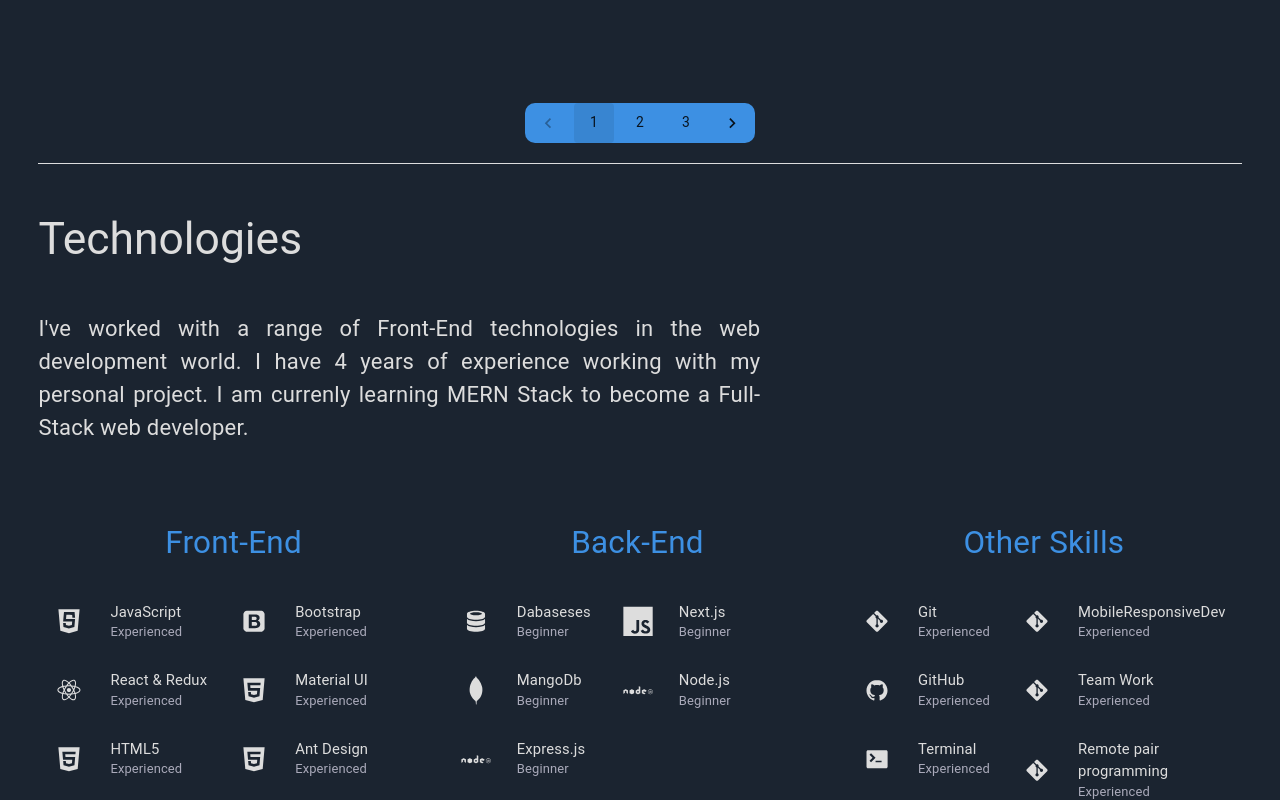
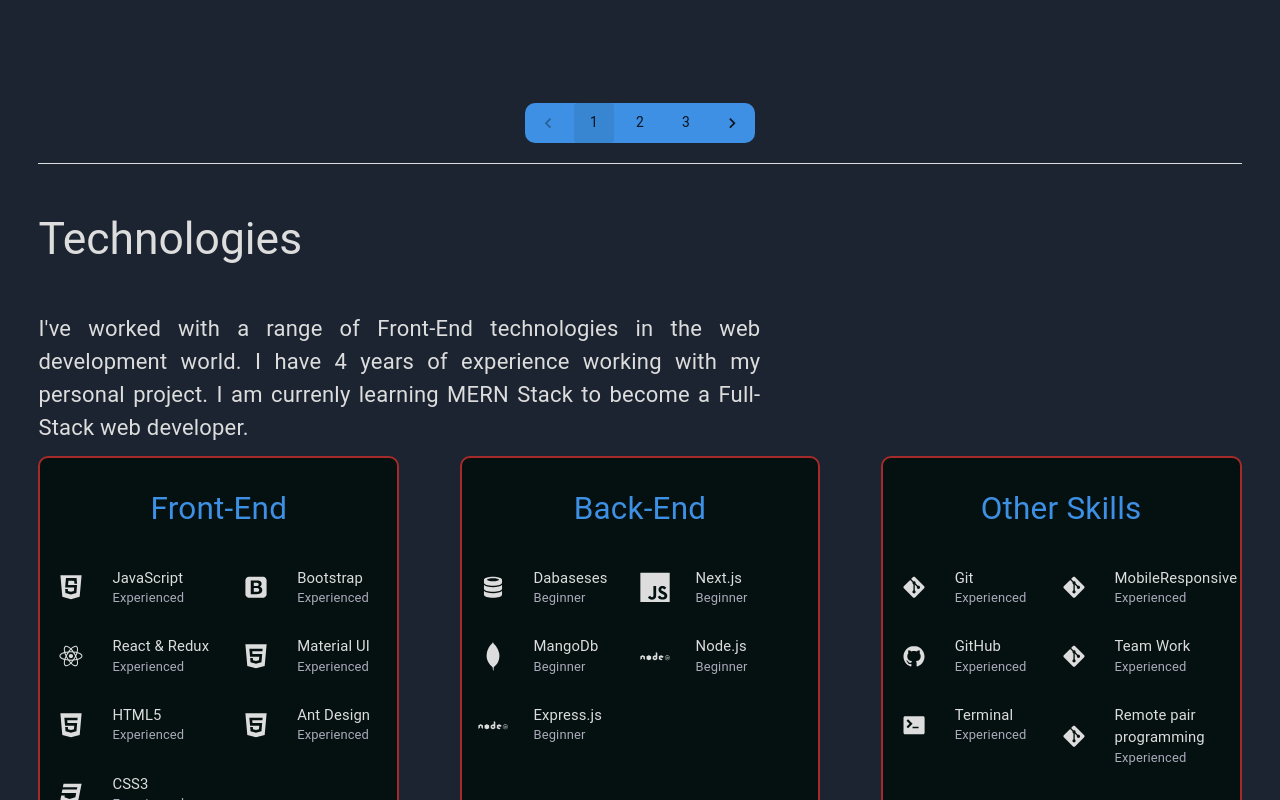
Before and after one commit to ndikumanaisaie/portfolio, a React (Create React App) app: page / in a window 1280 px wide. Shown: the part 2309-3109 px from the top of the page. After the commit the page ends 3077 px from the top, so only its background shows below. Built offline with nearby package versions, Linux system fonts and the light colour scheme.

Commit message:
Add background and border to technologies section

```diff
--- a/src/components/Technologies.jsx
+++ b/src/components/Technologies.jsx
@@ -1,7 +1,7 @@
 /* eslint-disable no-unused-vars */
 import React from 'react';
 import {
-	Typography, Box, Stack, Container,
+	Typography, Box, Stack,
 } from '@mui/material';
 import {
 	DiCss3Full, DiReact, DiDatabase, DiJavascript, DiJsBadge, DiNodejs,
@@ -12,7 +12,6 @@ import List from '@mui/material/List';
 import ListItem from '@mui/material/ListItem';
 import ListItemIcon from '@mui/material/ListItemIcon';
 import ListItemText from '@mui/material/ListItemText';
-import Grid from '@mui/material/Grid';
 
 import '../styles/tech.css';
 
@@ -39,12 +38,19 @@ const Technologies = () => (
 			MERN Stack to become a Full-Stack web developer.
 		</Typography>
 
-		<Grid container mt={4} spacing={2}>
-			<Grid
-				item xs={12}
-				md={4}
+		<Stack
+			sx={{
+				flexDirection: { lg: 'row' }, justifyContent: 'space-between', gap: { md: '15px', xs: '22px' },
+			}}
+		>
+			<Stack
+				direction="column"
+				border="2px solid brown"
+				backgroundColor="#051010"
+				borderRadius="10px"
+				sx={{ width: { lg: '30%' } }}
 			>
-				<Typography sx={{ mt: 4, mb: 2 }} color="#3d90e3" textAlign="center" variant="h4" component="div">
+				<Typography sx={{ mt: 4, mb: 2, textAlign: { lg: 'center' } }} color="#3d90e3" variant="h4" component="div">
             Front-End
 				</Typography>
 				<List>
@@ -195,9 +201,15 @@ const Technologies = () => (
 						</div>
 					</Stack>
 				</List>
-			</Grid>
-			<Grid item xs={12} md>
-				<Typography sx={{ mt: 4, mb: 2 }} color="#3d90e3" textAlign="center" variant="h4" component="div">
+			</Stack>
+			<Stack
+				direction="column"
+				border="2px solid brown"
+				backgroundColor="#051010"
+				borderRadius="10px"
+				sx={{ width: { lg: '30%' } }}
+			>
+				<Typography sx={{ mt: 4, mb: 2, textAlign: { lg: 'center' } }} color="#3d90e3" textAlign="center" variant="h4" component="div">
             Back-End
 				</Typography>
 				<List>
@@ -308,9 +320,15 @@ const Technologies = () => (
 						</div>
 					</Stack>
 				</List>
-			</Grid>
-			<Grid item xs={12} md>
-				<Typography sx={{ mt: 4, mb: 2 }} color="#3d90e3" textAlign="center" variant="h4" component="div">
+			</Stack>
+			<Stack
+				direction="column"
+				border="2px solid brown"
+				backgroundColor="#051010"
+				borderRadius="10px"
+				sx={{ width: { lg: '30%' } }}
+			>
+				<Typography sx={{ mt: 4, mb: 2, textAlign: { lg: 'center' } }} color="#3d90e3" textAlign="center" variant="h4" component="div">
            Other Skills
 				</Typography>
 				<List>
@@ -383,7 +401,7 @@ const Technologies = () => (
 									<DiGit size={30} color="#ddd" />
 								</ListItemIcon>
 								<ListItemText
-									primary="MobileResponsiveDev"
+									primary="MobileResponsive"
 									secondary={
 										<React.Fragment>
 											<Typography
@@ -441,8 +459,8 @@ const Technologies = () => (
 						</div>
 					</Stack>
 				</List>
-			</Grid>
-		</Grid>
+			</Stack>
+		</Stack>
 	</Box>
 );
 
```
